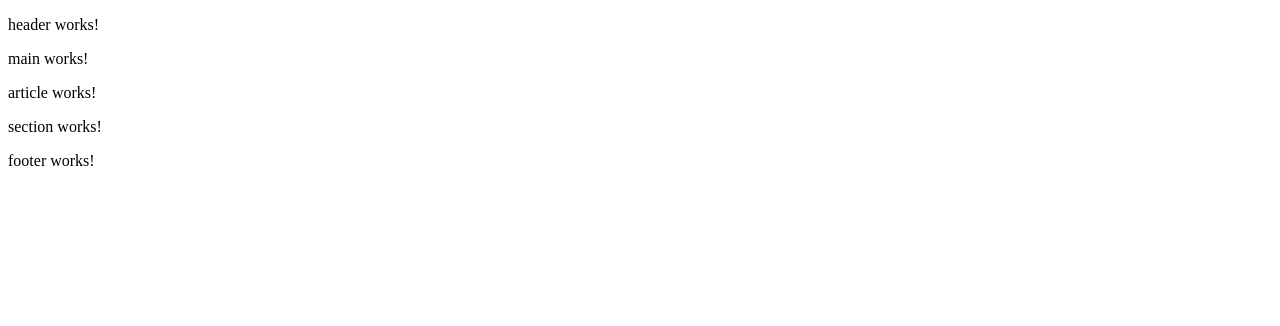
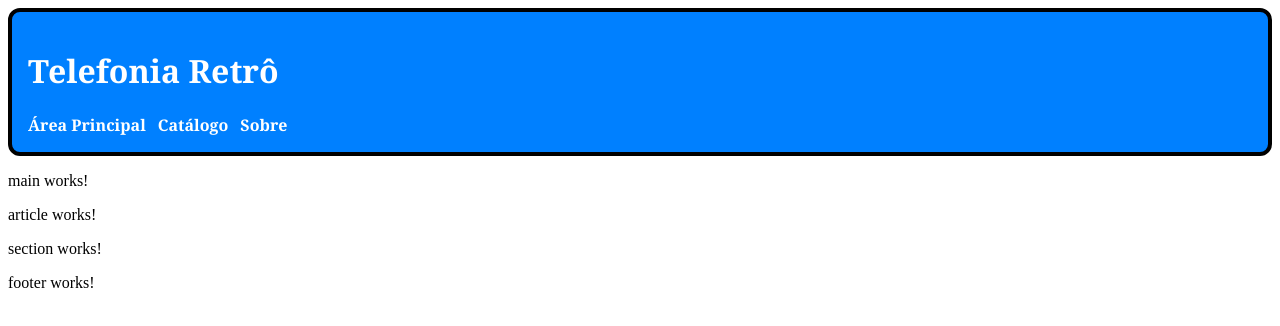
Before and after one commit to EduardoVD/WorkPhoneAngular, an Angular app: page / in a window 1280 px wide. Shown: the top 326 px of the page. Built offline with nearby package versions, Linux system fonts and the light colour scheme.

Commit message:
Added basic information to the Header.

```diff
--- a/src/app/components/header/header.css
+++ b/src/app/components/header/header.css
@@ -0,0 +1,20 @@
+.header-peek {
+    font-family: Cambria;
+    color: #ffffff;
+    background-color: #0080ff;
+    padding: 16px;
+    border: 4px, solid, #000000;
+    border-radius: 12px;
+}
+
+.menu-navigation a {
+    font-family: Cambria;
+    color: #ffffff;
+    margin-right: 12px;
+    text-decoration: none;
+    font-weight: bold;
+}
+
+.menu-navigation a:hover {
+    text-decoration: underline
+}
--- a/src/app/components/header/header.html
+++ b/src/app/components/header/header.html
@@ -1 +1,8 @@
-<p>header works!</p>
+<header class="header-peek">
+    <h1>Telefonia Retrô</h1>
+    <nav class="menu-navigation">
+        <a href="#main">Área Principal</a>
+        <a href="#article">Catálogo</a>
+        <a href="#footer">Sobre</a>
+    </nav>
+</header>
```
